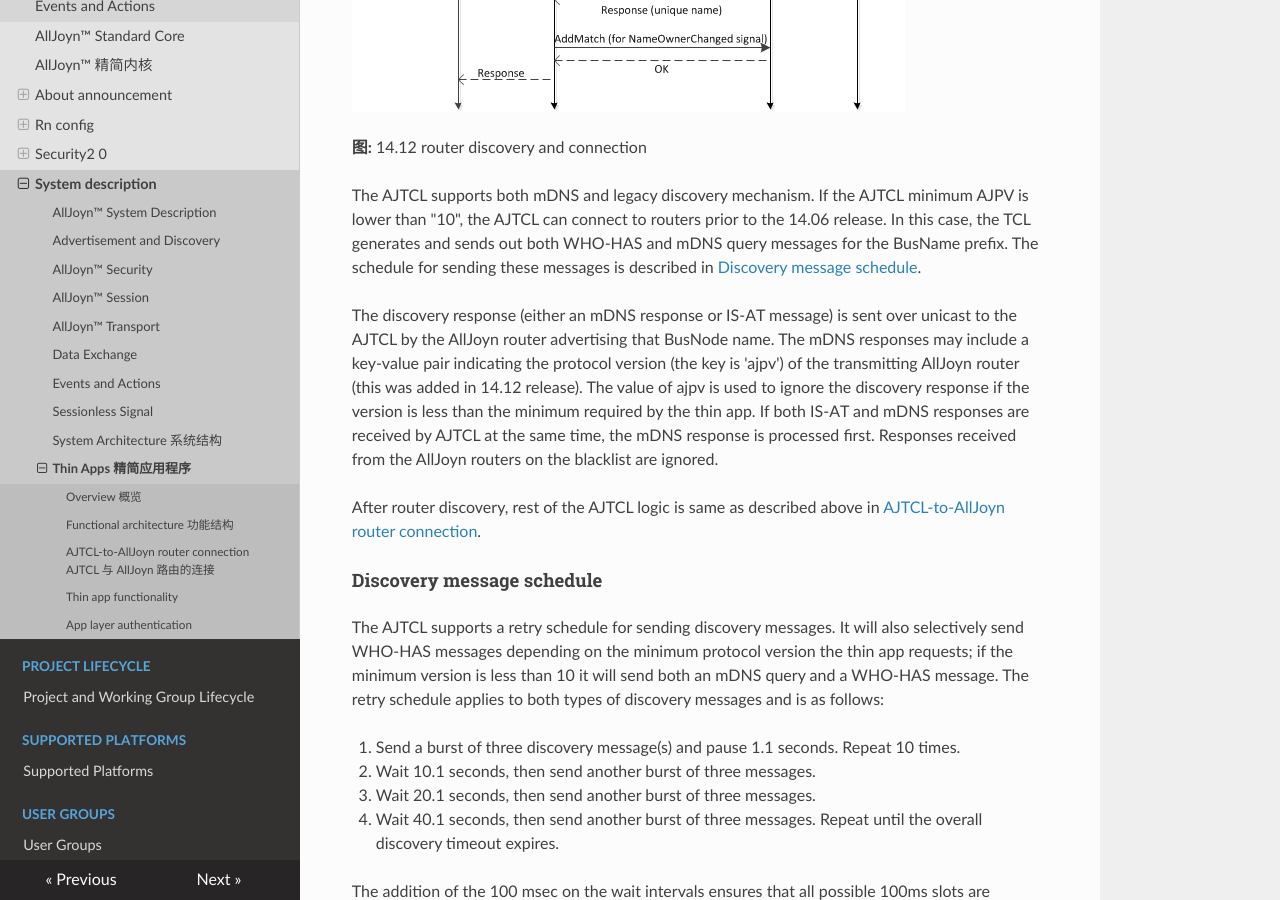
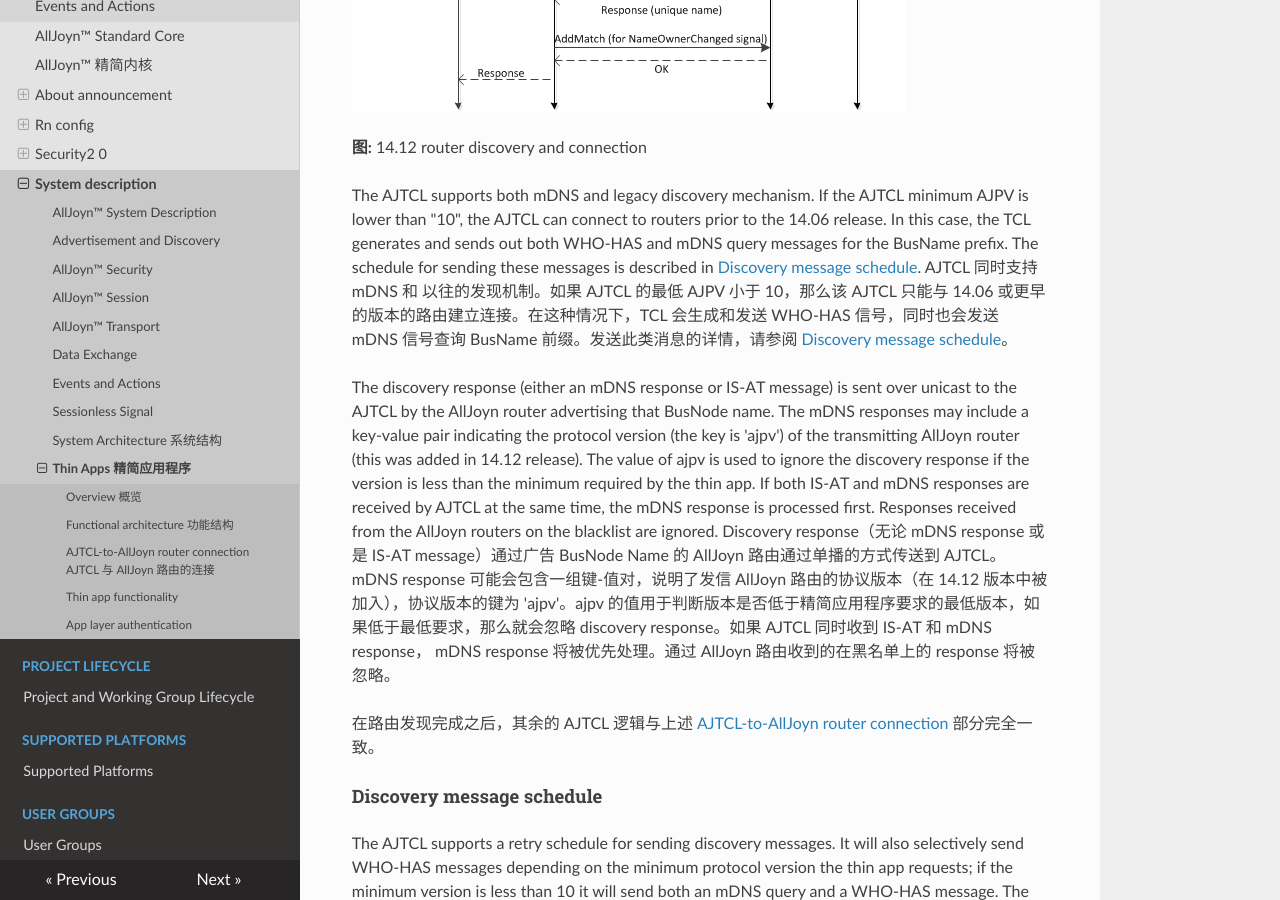
Before and after one commit to smart-conn/alljoyn-zh, an MkDocs documentation site: the page built from docs/learn/core/system-description/thin-apps.md, in a window 1280 px wide and 900 px high, scrolled down 7828 px. Built offline with MkDocs 1.6.1, drawn with Linux system fonts in a browser that asks for light colours; nearby versions of some CDN libraries.

Commit message:
Update thin-apps.md

```diff
--- a/docs/learn/core/system-description/thin-apps.md
+++ b/docs/learn/core/system-description/thin-apps.md
@@ -239,6 +239,7 @@ to routers prior to the 14.06 release. In this case, the TCL
 generates and sends out both WHO-HAS and mDNS query messages
 for the BusName prefix. The schedule for sending these messages
 is described in [Discovery message schedule][discovery msg sched].
+AJTCL 同时支持 mDNS 和 以往的发现机制。如果 AJTCL 的最低 AJPV 小于 10，那么该 AJTCL 只能与 14.06 或更早的版本的路由建立连接。在这种情况下，TCL 会生成和发送 WHO-HAS 信号，同时也会发送 mDNS 信号查询 BusName 前缀。发送此类消息的详情，请参阅 [Discovery message schedule][discovery msg sched]。
 
 The discovery response (either an mDNS response or IS-AT message)
 is sent over unicast to the AJTCL by the AllJoyn router advertising
@@ -250,9 +251,9 @@ the version is less than the minimum required by the thin app.
 If both IS-AT and mDNS responses are received by AJTCL at the
 same time, the mDNS response is processed first. Responses received
 from the AllJoyn routers on the blacklist are ignored.
+Discovery response（无论 mDNS response 或是 IS-AT message）通过广告 BusNode Name 的 AllJoyn 路由通过单播的方式传送到 AJTCL。mDNS response 可能会包含一组键-值对，说明了发信 AllJoyn 路由的协议版本（在 14.12 版本中被加入），协议版本的键为 'ajpv'。ajpv 的值用于判断版本是否低于精简应用程序要求的最低版本，如果低于最低要求，那么就会忽略 discovery response。如果 AJTCL 同时收到 IS-AT 和 mDNS response， mDNS response 将被优先处理。通过 AllJoyn 路由收到的在黑名单上的 response 将被忽略。
 
-After router discovery, rest of the AJTCL logic is same as
-described above in [AJTCL-to-AllJoyn router connection][tcl-RN connect].
+在路由发现完成之后，其余的 AJTCL 逻辑与上述 [AJTCL-to-AllJoyn router connection][tcl-RN connect] 部分完全一致。
 
 #### Discovery message schedule
 
```
